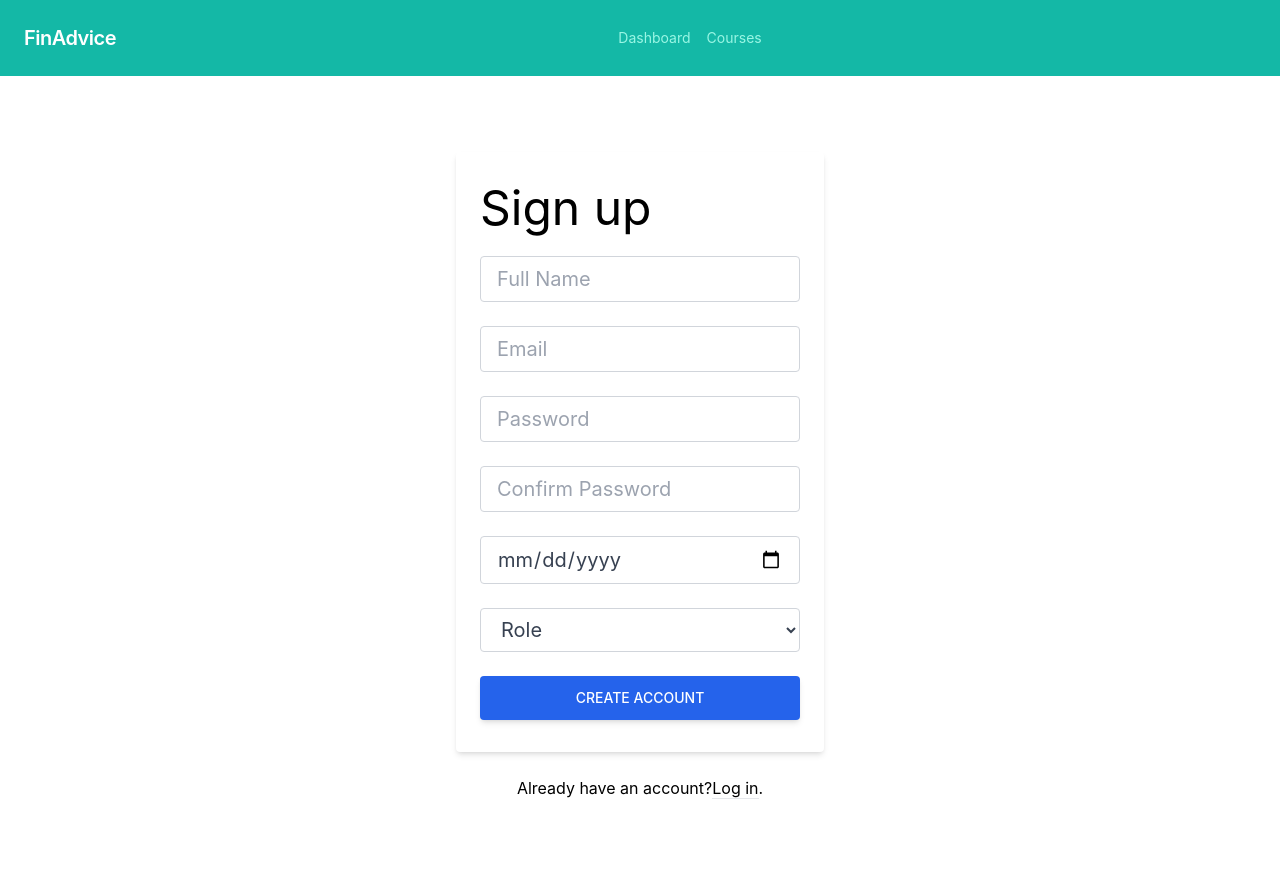
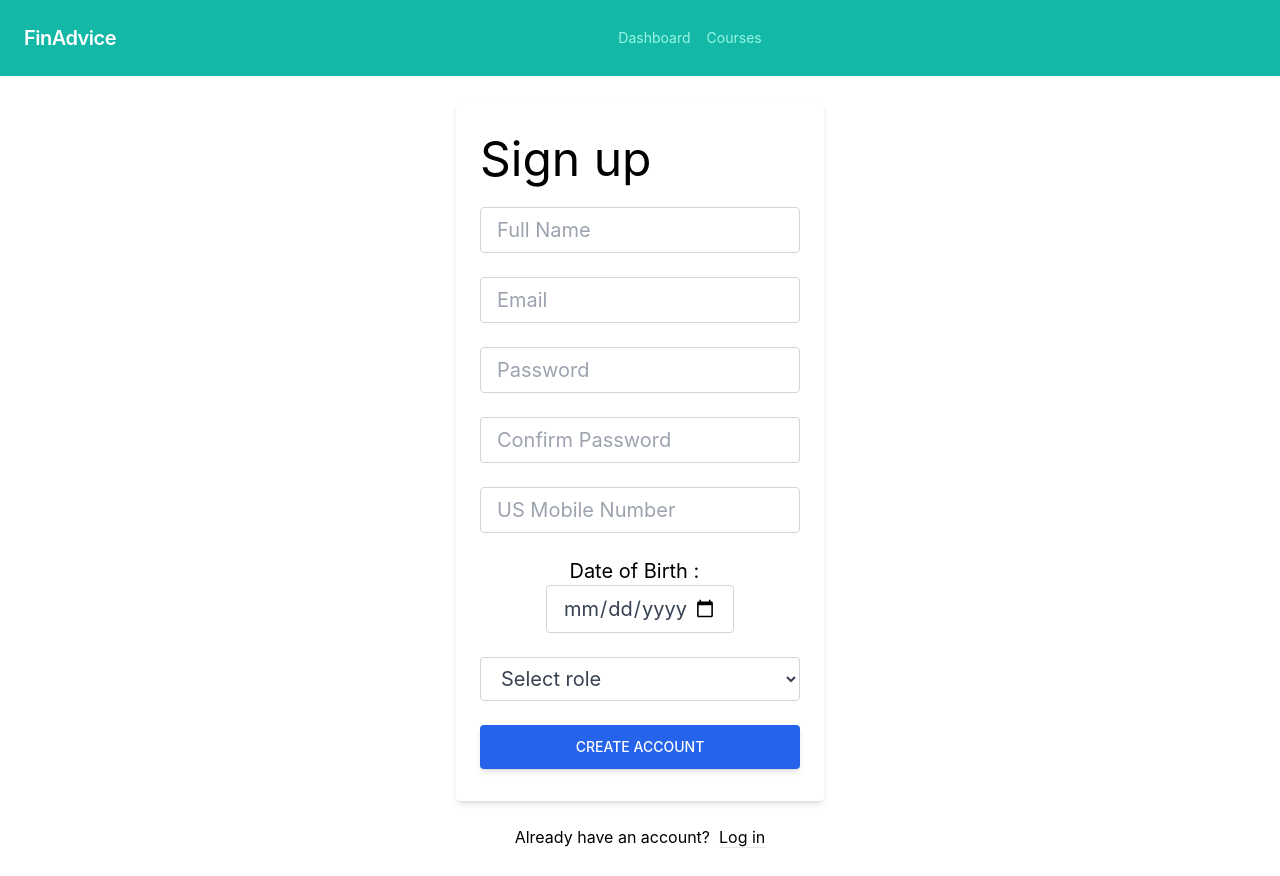
Before and after one commit to divyansh-23/finadvice_app, a React (Create React App) app in the folder frontend/finadvice-frontend/: page /signup in a window 1280 px wide. Built offline with nearby package versions, Linux system fonts and the light colour scheme; no server answers.

Commit message:
signUp added

```diff
--- a/frontend/finadvice-frontend/src/components/dashboard.js
+++ b/frontend/finadvice-frontend/src/components/dashboard.js
@@ -12,7 +12,7 @@ export default function Dashboard (){
 
     useEffect(() => {
 
-        axios.get("http://localhost:3000/")
+        axios.get(API_URL+`posts`)
         .then(
             res => {
                 console.log(res.data);
--- a/frontend/finadvice-frontend/src/components/login.js
+++ b/frontend/finadvice-frontend/src/components/login.js
@@ -1,5 +1,6 @@
 import React from "react";
 import { useState } from "react";
+import { Link } from "react-router-dom";
 import { useNavigate, useLocation } from "react-router-dom";
 import { API_URL } from "../api_config";
 import { useAuth } from "./auth";
@@ -102,6 +103,14 @@ export default function Login () {
                                 >
                                 Sign in
                                 </button>
+                                <div className="text-grey-dark mt-6">
+                                    New to FinAdvice? &nbsp;
+                                  <a className="no-underline border-b border-blue text-blue">
+                                    <Link to = "/signup">
+                                    Sign Up
+                                    </Link>
+                                  </a>
+                                 </div>
                                 { credentialError && <h1 className="text-rose-700"> Invalid Credentials</h1>}
                             </form>
                     </div>
--- a/frontend/finadvice-frontend/src/components/signup.js
+++ b/frontend/finadvice-frontend/src/components/signup.js
@@ -1,16 +1,60 @@
 import React from "react";
-import {useState} from "react";
+import {useState, useEffect} from "react";
+import { Link } from "react-router-dom";
 export default function SignUp () {
     const [fullName, setFullName] = useState('');
-    // const [email, setEmail] = useState('');
-    // const [password, setPassword] = useState('');
-    // const [dob, setDob] = useState('');
-    // const [city, setCity] = useState('');
+    const [email, setEmail] = useState('');
+    const [password, setPassword] = useState('');
+    const [confirm_password, setConfirmPassword] = useState('');
+    const [dob, setDob] = useState('');
+    const [role,setRole] = useState('');
+    const [number, setNumber] = useState('');
+    const [credentialError, setCredentialError] = useState(false);
+
+    const current = new Date().toISOString().split("T")[0]
     const handleNameChange = e => {
-      console.log(e.target.value)
+      if (e.target.value !==''){
+        setCredentialError(false)
+         }
       setFullName(e.target.value)
      };
-
+    const handleEmailChange = e => {
+     if (e.target.value !==''){
+            setCredentialError(false)
+          }
+     setEmail(e.target.value)
+    };
+    const handlePasswordChange = e => {
+     if (e.target.value !==''){
+            setCredentialError(false)
+          }
+        setPassword(e.target.value)
+    };
+    const handleConfirmPasswordChange = e => {
+        if (e.target.value !==''){
+            setCredentialError(false)
+          }
+        setConfirmPassword(e.target.value)
+    };
+    const handleDobChange = e => {
+        if (e.target.value !==''){
+            setCredentialError(false)
+          }
+        setDob(e.target.value)
+    };
+    const handleRoleChange = e => {
+        console.log(e)
+        setRole(e.target.value)
+    };
+    const handleNumberChange = e => {
+        if (e.target.value !==''){
+            setCredentialError(false)
+          }
+        setNumber(e.target.value)
+    };
+    const handleSignupSubmit = e => {
+        console.log("Works")
+    };
  return (
     <section className="h-screen">
         <div className="bg-grey-lighter min-h-screen flex flex-col">
@@ -28,47 +72,66 @@ export default function SignUp () {
                         type="text"
                         className="form-control block w-full px-4 py-2 text-xl font-normal text-gray-700 bg-white bg-clip-padding border border-solid border-gray-300 rounded transition ease-in-out m-0 focus:text-gray-700 focus:bg-white focus:border-blue-600 focus:outline-none mb-6"
                         name="email"
-                        placeholder="Email" />
+                        placeholder="Email"
+                        onChange={handleEmailChange}/>
 
                     <input
                         type="password"
                         className="form-control block w-full px-4 py-2 text-xl font-normal text-gray-700 bg-white bg-clip-padding border border-solid border-gray-300 rounded transition ease-in-out m-0 focus:text-gray-700 focus:bg-white focus:border-blue-600 focus:outline-none mb-6"
                         name="password"
-                        placeholder="Password" />
+                        placeholder="Password"
+                        onChange={handlePasswordChange}/>
                     <input
                         type="password"
                         className="form-control block w-full px-4 py-2 text-xl font-normal text-gray-700 bg-white bg-clip-padding border border-solid border-gray-300 rounded transition ease-in-out m-0 focus:text-gray-700 focus:bg-white focus:border-blue-600 focus:outline-none mb-6"
                         name="confirm_password"
-                        placeholder="Confirm Password" />
-                    <input
-                        type="date"
-                        className="form-control block w-full px-4 py-2 text-xl font-normal text-gray-700 bg-white bg-clip-padding border border-solid border-gray-300 rounded transition ease-in-out m-0 focus:text-gray-700 focus:bg-white focus:border-blue-600 focus:outline-none mb-6"
-                        name="dob"
-                        placeholder="MM-DD-YYYY" />
+                        placeholder="Confirm Password"
+                        onChange={handleConfirmPasswordChange}
+                        />
                     {/* <input
-                        type="location"
+                        type="text"
                         className="form-control block w-full px-4 py-2 text-xl font-normal text-gray-700 bg-white bg-clip-padding border border-solid border-gray-300 rounded transition ease-in-out m-0 focus:text-gray-700 focus:bg-white focus:border-blue-600 focus:outline-none mb-6"
                         name="user_location"
-                        placeholder="City" />    */}
-
-                    <select name="user_role" className= "form-control block w-full px-4 py-2 text-xl font-normal text-gray-700 bg-white bg-clip-padding border border-solid border-gray-300 rounded transition ease-in-out m-0 focus:text-gray-700 focus:bg-white focus:border-blue-600 focus:outline-none mb-6">
-                        <option selected>Role</option>
+                        placeholder="City"
+                        onChange={handleCityChange}
+                    /> */}
+                    <input
+                        type="text"
+                         className="form-control block w-full px-4 py-2 text-xl font-normal text-gray-700 bg-white bg-clip-padding border border-solid border-gray-300 rounded transition ease-in-out m-0 focus:text-gray-700 focus:bg-white focus:border-blue-600 focus:outline-none mb-6"
+                        name="phone_number"
+                        placeholder="US Mobile Number"
+                        onChange={handleNumberChange}
+                        />
+                    <label className="text-xl font-normal w-half ">
+                        Date of Birth : &nbsp;
+                    <input type='date'
+                        className="inline-block form-control block w-half px-4 py-2 text-xl font-normal text-gray-700 bg-white bg-clip-padding border border-solid border-gray-300 rounded transition ease-in-out m-0 focus:text-gray-700 focus:bg-white focus:border-blue-600 focus:outline-none mb-6"
+                        placeholder='Enter BirthDate'
+                        onChange={handleDobChange}
+                        name='dob'
+                        max={current}
+                        />
+                    </label>
+                    <select name="user_role"  value={role}  onChange={handleRoleChange} className= "form-control block w-full px-4 py-2 text-xl font-normal text-gray-700 bg-white bg-clip-padding border border-solid border-gray-300 rounded transition ease-in-out m-0 focus:text-gray-500 focus:bg-white focus:border-blue-600 focus:outline-none mb-6">
+                        <option >Select role</option>
                         <option value="instructor">Instructor</option>
                         <option value="student" >Student</option>
-
                     </select>
 
                     <button
                         type="submit"
+                        onClick={handleSignupSubmit}
                         className="inline-block px-7 py-3 bg-blue-600 text-white font-medium text-sm leading-snug uppercase rounded shadow-md hover:bg-blue-700 hover:shadow-lg focus:bg-blue-700 focus:shadow-lg focus:outline-none focus:ring-0 active:bg-blue-800 active:shadow-lg transition duration-150 ease-in-out w-full"
                     >Create Account</button>
                 </div>
 
                 <div className="text-grey-dark mt-6">
-                    Already have an account?
-                    <a className="no-underline border-b border-blue text-blue" href="../login/">
+                    Already have an account? &nbsp;
+                    <a className="no-underline border-b border-blue text-blue">
+                    <Link to = "/login">
                         Log in
-                    </a>.
+                        </Link>
+                    </a>
                 </div>
             </div>
         </div>
```
